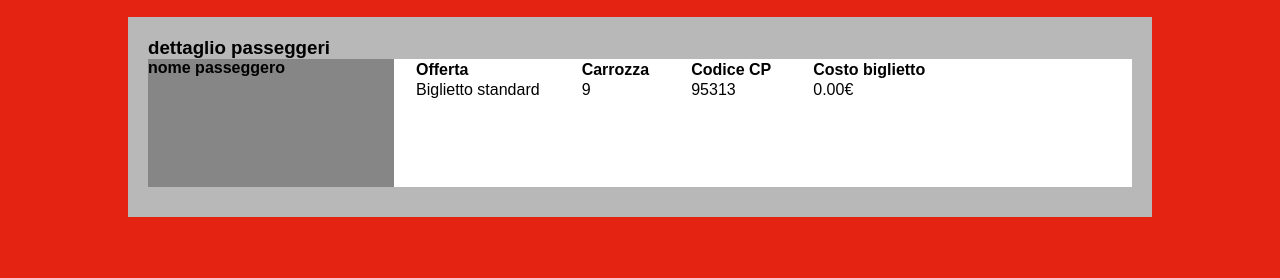
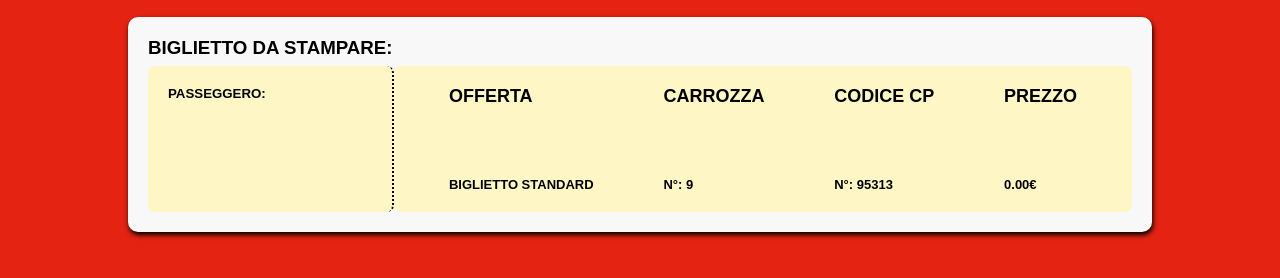
Before and after one commit to StefanoF707/js-biglietto-treno-form, a plain HTML site: page index.html in a window 1280 px wide. Both pictures are taken after a click on the element "Genera". Shown: the part 418-696 px from the top of the page. Drawn offline with Linux system fonts and the light colour scheme.

Commit message:
css bottom

```diff
--- a/css/style.css
+++ b/css/style.css
@@ -21,10 +21,30 @@ h2 {
 }
 
 .hidden {
+     width: 0%;
      opacity: 0;
+     transition: width 2s 0.1s, opacity 0.8s;
 }
 .show {
+     width: 100%;
      opacity: 1;
+     transition: width 0.7s, opacity 2s;
+}
+
+.btn {
+     display: inline-block;
+     padding: 12px 20px;
+     margin: 0 30px;
+     color: #fff;
+     background: #E42312;
+     border: 2px solid #544d55;
+     font-weight: bold;
+     cursor: pointer;
+     transition: background 0.3s;
+}
+.btn:hover {
+     background: #e25d51;
+     border: 2px solid #353336;
 }
 /* /UTILITIES */
 
@@ -65,52 +85,60 @@ h2 {
      padding: 30px 0;
 }
 
-
-.btn {
-     display: inline-block;
-     padding: 12px 20px;
-     margin: 0 30px;
-     color: #fff;
-     background: #E42312;
-     border: 2px solid #544d55;
-     font-weight: bold;
-     cursor: pointer;
-     transition: background 0.3s;
-}
-.btn:hover {
-     background: #e25d51;
-     border: 2px solid #353336;
-}
-
 #wrapper_bottom {
      margin-top: 60px;
 }
 
 #wrapper_bottom > #ticket_printed {
-     width: 100%;
-     background: #b8b8b8;
+     background: #F8F8F8;
      padding: 20px;
      text-align: left;
-          height: 200px;
+     box-shadow: 1px 3px 5px #000000;
+     border-radius: 10px;
+}
+
+#ticket_printed > h3 {
+     text-transform: uppercase;
+     margin-bottom: 7px;
 }
 
 #ticket_printed .info {
      display: flex;
-          height: 100%;
 }
 
 .info > .info_left {
      width: 25%;
-          height: 80%;
-     background: #868686;
+     padding: 20px;
+     background: #FFF6C5;
+     border-right: 2px dotted #000;
+     border-radius: 7px;
 }
-.info > .info_right {
-     width: 75%;
-          height: 80%;
-     background: #fff;
+.info_left > h5 {
+     margin-bottom: 15px;
+     text-transform: uppercase;
+}
+.info_left > h4 {
+     color: #E42312;
+     text-transform: capitalize;
 }
 
-.info_right th,
-.info_right td {
-     padding: 0 20px;
+
+.info > .info_right {
+     display: flex;
+     justify-content: space-around;
+     width: 75%;
+     padding: 20px;
+     background: #FFF6C5;
+     border-radius: 7px;
 }
+
+.info_right > .info_right_item > h4 {
+     font-size: 18px;
+     margin-bottom: 70px;
+     text-transform: uppercase;
+}
+
+.info_right > .info_right_item > h6 {
+     font-size: 13px;
+     text-transform: uppercase;
+}
--- a/index.html
+++ b/index.html
@@ -47,33 +47,31 @@
                     <h2>il tuo biglietto</h2>
 
                     <div id="ticket_printed" class="hidden">
-                              <h3>dettaglio passeggeri</h3>
+                         <h3>biglietto da stampare:</h3>
 
                          <div class="info">
                               <div class="info_left">
-                                   <h4>nome passeggero</h4>
-                                   <h5 id="customer_name"></h5>
+                                   <h5>Passeggero:</h5>
+                                   <h4 id="customer_name"></h4>
                               </div>
+
                               <div class="info_right">
-                                   <table>
-                                        <thead>
-                                             <tr>
-                                                  <th>Offerta</th>
-                                                  <th>Carrozza</th>
-                                                  <th>Codice CP</th>
-                                                  <th>Costo biglietto</th>
-                                             </tr>
-                                        </thead>
-                                        <tbody>
-                                             <tr>
-                                                  <td id="discount"></td>
-                                                  <td id="wagon"></td>
-                                                  <td id="cp_code"></td>
-                                                  <td id="price"></td>
-                                             </tr>
-
-                                        </tbody>
-                                   </table>
+                                   <div class="info_right_item">
+                                        <h4>Offerta</h4>
+                                        <h6 id="discount"></h6>
+                                   </div>
+                                   <div class="info_right_item">
+                                        <h4>Carrozza</h4>
+                                        <h6 id="wagon"></h6>
+                                   </div>
+                                   <div class="info_right_item">
+                                        <h4>Codice CP</h4>
+                                        <h6 id="cp_code"></h6>
+                                   </div>
+                                   <div class="info_right_item">
+                                        <h4>Prezzo</h4>
+                                        <h6 id="price"></h6>
+                                   </div>
                               </div>
                          </div>
                     </div>
--- a/js/script.js
+++ b/js/script.js
@@ -31,26 +31,30 @@ generatorButton.addEventListener("click",
           var discount40 = ((40 * ticketPrice) / 100);
 
 
+          document.getElementById("discount").style.color = "black";
           var ticketType = "Biglietto standard"
           if (age == "minor") {
                ticketPrice = ticketPrice - discount20;
                ticketType = "Sconto silver";
+               document.getElementById("discount").style.color = "silver";
           } else if (age == "old") {
                ticketPrice = ticketPrice - discount40;
                ticketType = "Sconto Gold";
+               document.getElementById("discount").style.color = "gold";
           }
 
+
           document.getElementById("customer_name").innerHTML = name;
+          document.getElementById("discount").innerHTML = ticketType;
 
-          document.getElementById("discount").innerHTML = ticketType;
           document.getElementById("price").innerHTML = ticketPrice.toFixed(2) + "€";
 
           // creazioni variabili vagone e codice cp
           var wagon = Math.floor((Math.random() * 9) + 1);
-          document.getElementById("wagon").innerHTML = wagon;
+          document.getElementById("wagon").innerHTML = "n°: " + wagon;
 
           var cpCode = Math.floor((Math.random() * 10000) + 90000);
-          document.getElementById("cp_code").innerHTML = cpCode;
+          document.getElementById("cp_code").innerHTML = "n°: " + cpCode;
 
           // il biglietto appare solamente al click del pulsante genera
           var ticketPrinted = document.getElementById("ticket_printed");
```
